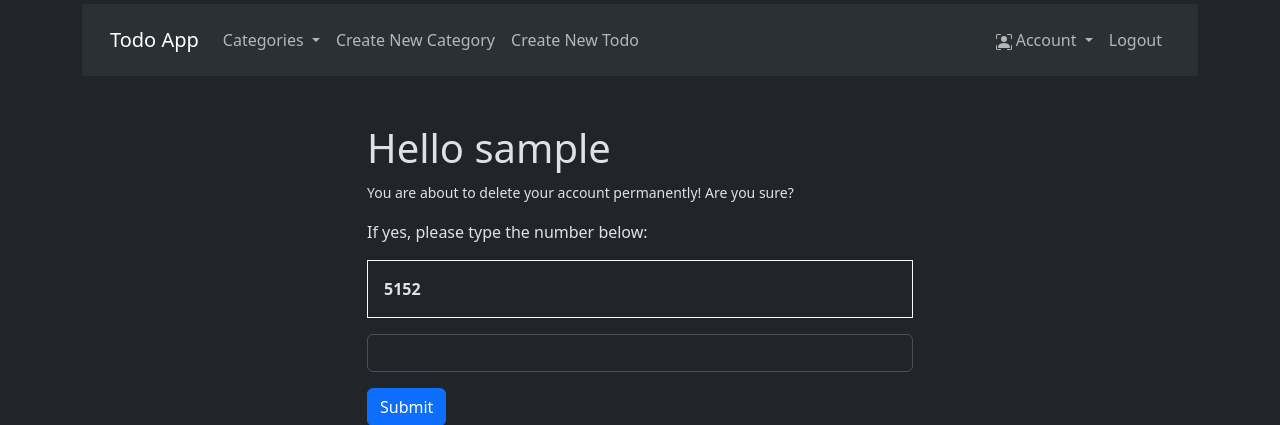
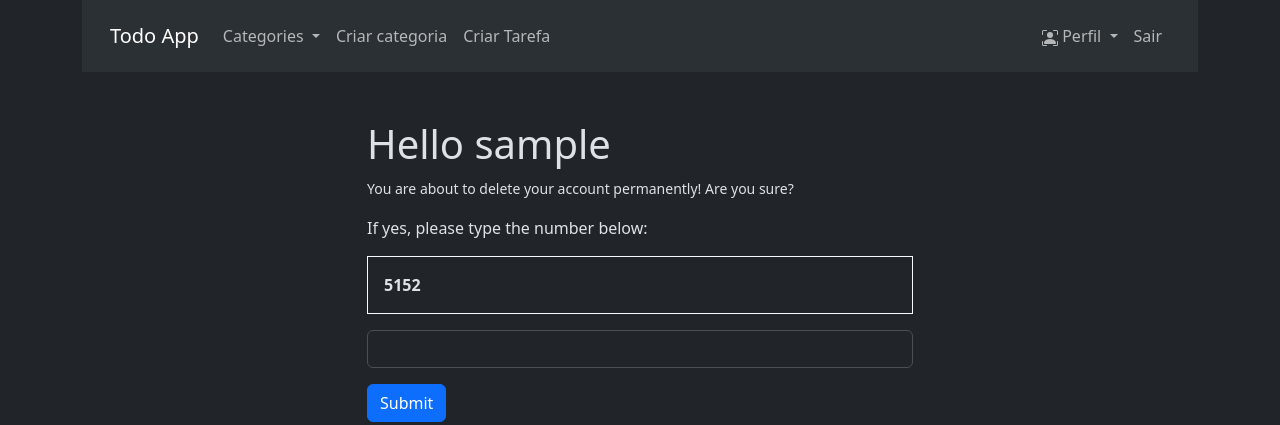
Before and after one commit to RafaMattss/toDo, a Django app: page /profile/delete-account/ in a window 1280 px wide. Shown: the top 425 px of the page. Run offline with Django 5.2, Linux system fonts and the light colour scheme; the visitor is signed in with stand-in values (Sample User, id 1); data comes from the database, SQL or seed files in the repository.

Commit message:
update: updated navbar

```diff
--- a/templates/navbar.html
+++ b/templates/navbar.html
@@ -1,6 +1,6 @@
 <header>
     <div class="container">
-        <nav class="navbar navbar-expand-lg bg-body-tertiary p-3 mb-5 mt-1">
+        <nav class="navbar navbar-expand-lg bg-body-tertiary p-3 mb-5">
             <div class="container">
               <a class="navbar-brand" href="/">Todo App</a>
               <button class="navbar-toggler" type="button" data-bs-toggle="collapse" data-bs-target="#navbarNav" aria-controls="navbarNav" aria-expanded="false" aria-label="Toggle navigation">
@@ -20,10 +20,10 @@
                     </ul>
                   </li>
                   <li>
-                    <a href="{%url 'todo_app:create_category'%}"class="nav-link">Create New Category</a>
+                    <a href="{%url 'todo_app:create_category'%}"class="nav-link">Criar categoria</a>
                   </li>
                   <li>
-                    <a href="{%url 'todo_app:todo_entry'%}"class="nav-link">Create New Todo</a>
+                    <a href="{%url 'todo_app:todo_entry'%}"class="nav-link">Criar Tarefa</a>
                   </li>
                   {%endif%}
                 </ul>
@@ -43,14 +43,14 @@
                         <svg xmlns="http://www.w3.org/2000/svg" width="16" height="16" fill="currentColor" class="bi bi-person-bounding-box" viewBox="0 0 16 16">
                           <path d="M1.5 1a.5.5 0 0 0-.5.5v3a.5.5 0 0 1-1 0v-3A1.5 1.5 0 0 1 1.5 0h3a.5.5 0 0 1 0 1zM11 .5a.5.5 0 0 1 .5-.5h3A1.5 1.5 0 0 1 16 1.5v3a.5.5 0 0 1-1 0v-3a.5.5 0 0 0-.5-.5h-3a.5.5 0 0 1-.5-.5M.5 11a.5.5 0 0 1 .5.5v3a.5.5 0 0 0 .5.5h3a.5.5 0 0 1 0 1h-3A1.5 1.5 0 0 1 0 14.5v-3a.5.5 0 0 1 .5-.5m15 0a.5.5 0 0 1 .5.5v3a1.5 1.5 0 0 1-1.5 1.5h-3a.5.5 0 0 1 0-1h3a.5.5 0 0 0 .5-.5v-3a.5.5 0 0 1 .5-.5"/>
                           <path d="M3 14s-1 0-1-1 1-4 6-4 6 3 6 4-1 1-1 1zm8-9a3 3 0 1 1-6 0 3 3 0 0 1 6 0"/>
-                          </svg> Account
+                          </svg> Perfil
                       </a>
                       <ul class="dropdown-menu">
-                        <li><a class="dropdown-item" href="{{request.user.profile.get_abso_url}}">Profile</a></li>
+                        <li><a class="dropdown-item" href="{{request.user.profile.get_abso_url}}">Detalhes</a></li>
                       </ul>
                     </li>
                     <li class="nav-item">
-                      <a href="{%url 'logout' %}" class="nav-link">Logout</a>
+                      <a href="{%url 'logout' %}" class="nav-link">Sair</a>
                     </li>
                   {% endif %}
                 </ul>
```
